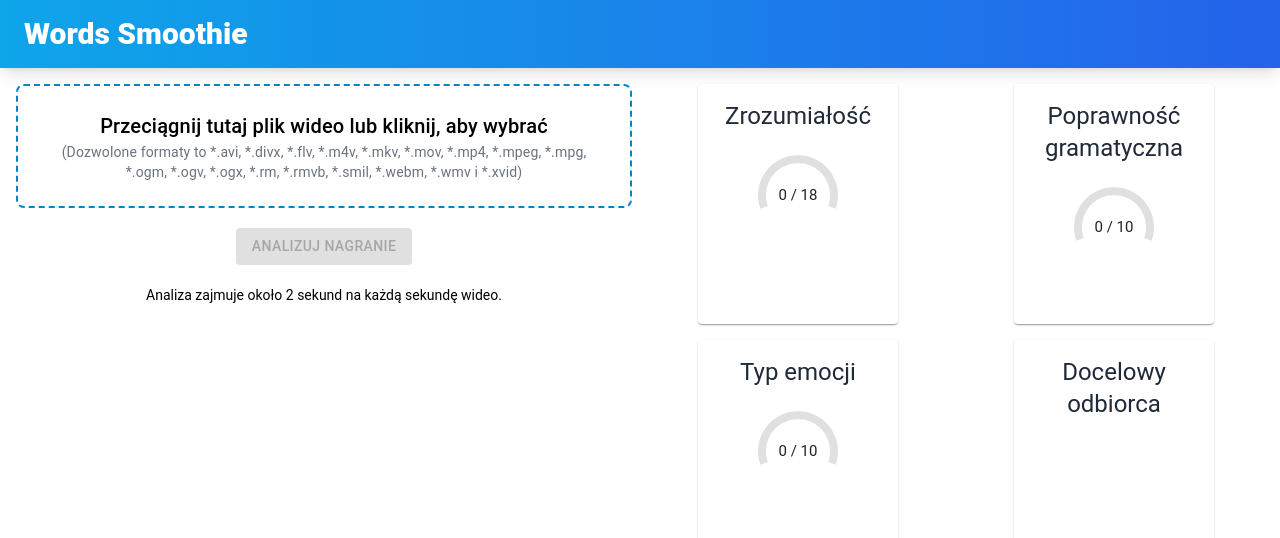
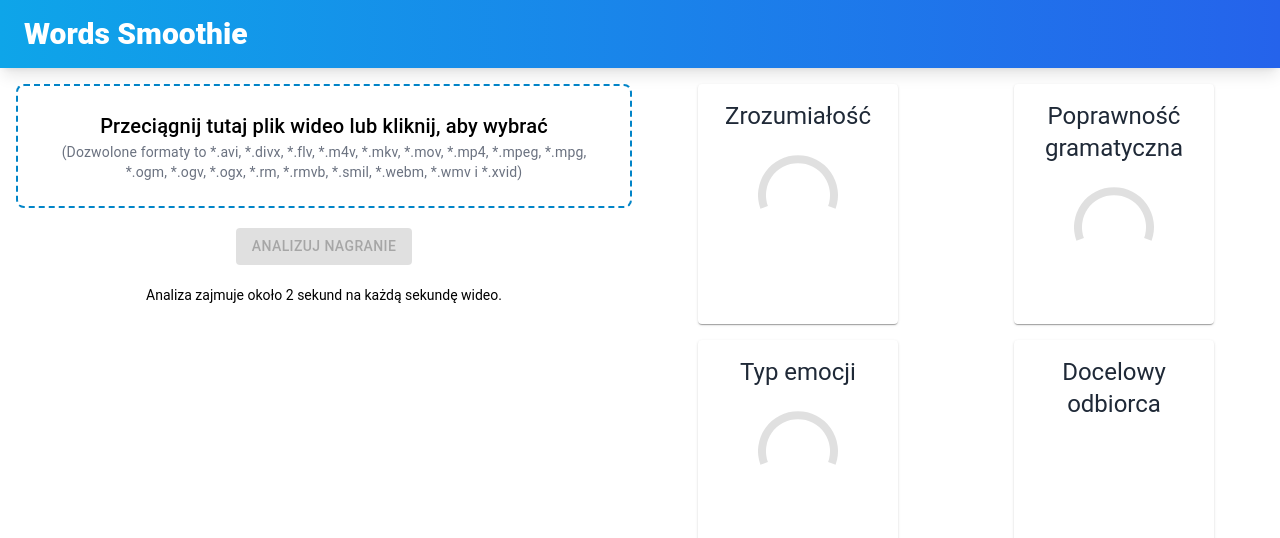
Before and after one commit to Hackathon-Krakow-2024/break-word-traps, a React (Vite) app in the folder frontend/: page / in a window 1280 px wide. Shown: the top 538 px of the page. Built offline with nearby package versions, Linux system fonts and the light colour scheme; no server answers.

Commit message:
Fix gauge

```diff
--- a/frontend/src/components/GaugeWidget.tsx
+++ b/frontend/src/components/GaugeWidget.tsx
@@ -29,7 +29,7 @@ export const GaugeWidget = ({
         {valueMax && (
           <div className='h-[100px] w-[100px]'>
             <Gauge
-              value={value}
+              value={(value as number) > valueMax ? valueMax : value}
               valueMax={valueMax}
               startAngle={-110}
               endAngle={110}
@@ -42,7 +42,7 @@ export const GaugeWidget = ({
                   fill: colorMap[color as 'green' | 'yellow' | 'red'],
                 },
               }}
-              text={({ value, valueMax }) => `${value} / ${valueMax}`}
+              text={() => ``}
             />
           </div>
         )}
```
